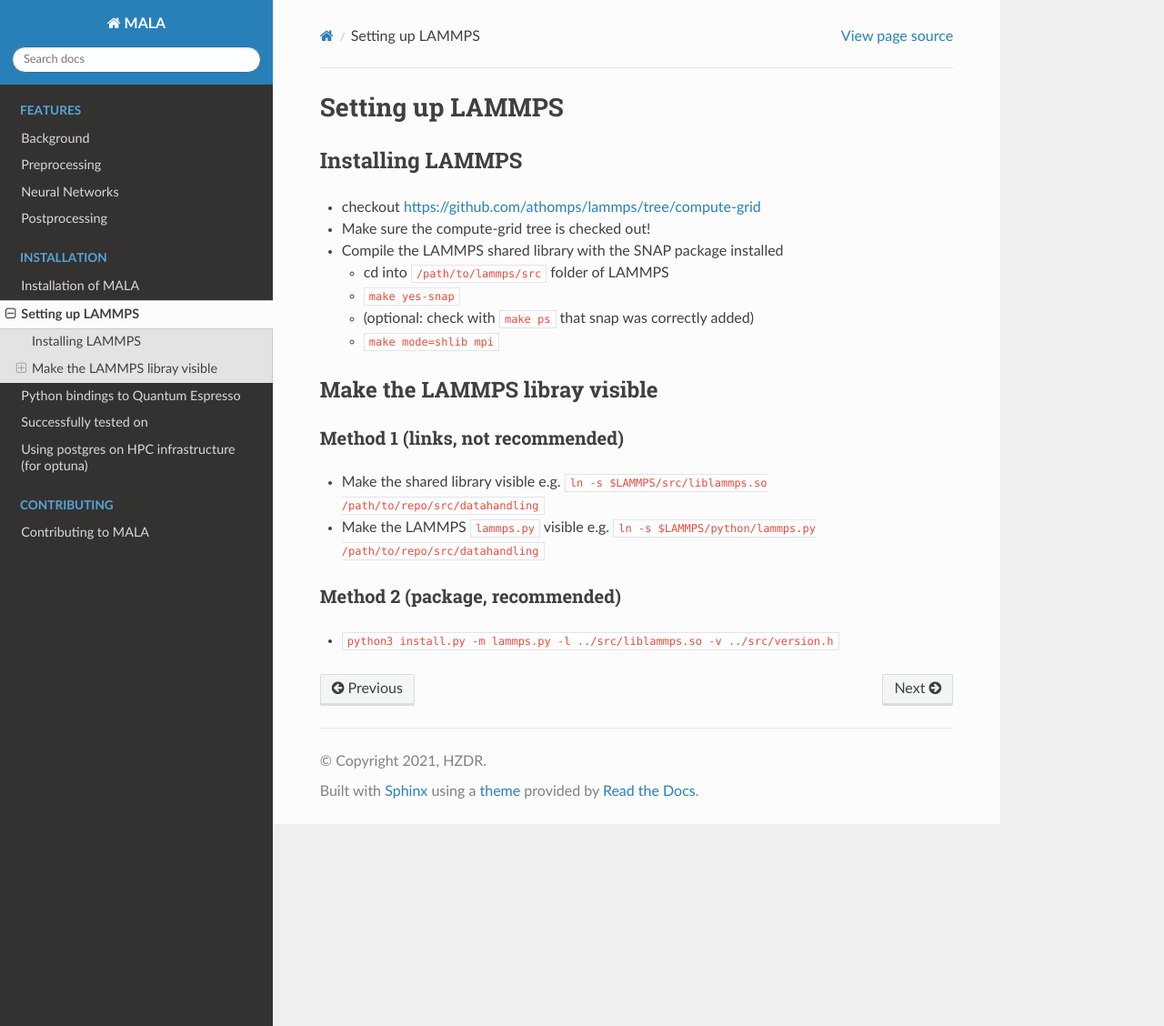
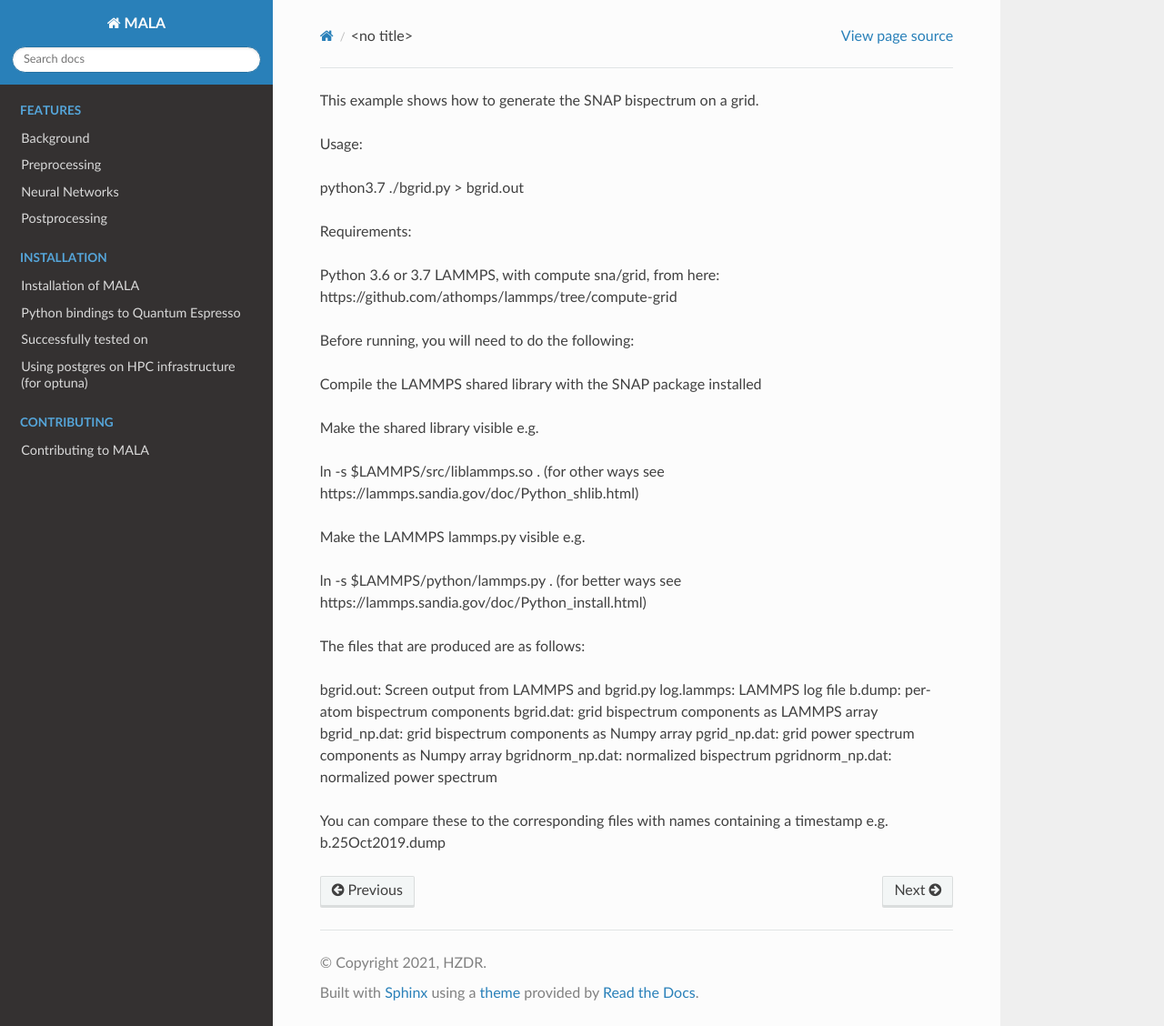
Before and after one commit to mala-project/mala, a Sphinx documentation site: the page built from docs/source/install/INSTALL_LAMMPS.md, in a window 1280 px wide and 1128 px high. Shown: the whole window at 91% size. Built offline with Sphinx 7.4.7 and the Read the Docs theme 2.0.0, drawn with Linux system fonts in a browser that asks for light colours; pages that are not in the unit, such as notebooks, are missing from menus.

```diff
--- a/docs/source/install/INSTALL_LAMMPS.md
+++ b/docs/source/install/INSTALL_LAMMPS.md
@@ -1,22 +1,38 @@
-# Setting up LAMMPS
+This example shows how to generate the SNAP bispectrum on a grid.
 
-## Installing LAMMPS
+Usage:
 
-* checkout <https://github.com/athomps/lammps/tree/compute-grid>
-* Make sure the compute-grid tree is checked out!
-* Compile the LAMMPS shared library with the SNAP package installed
-    - cd into `/path/to/lammps/src` folder of LAMMPS
-    - `make yes-snap`
-    - (optional: check with `make ps` that snap was correctly added)
-    - `make mode=shlib mpi`
+python3.7 ./bgrid.py > bgrid.out
 
-## Make the LAMMPS libray visible
+Requirements:
 
-### Method 1 (links, not recommended)
+Python 3.6 or 3.7
+LAMMPS, with compute sna/grid, from here:
+https://github.com/athomps/lammps/tree/compute-grid
 
-* Make the shared library visible e.g. `ln -s $LAMMPS/src/liblammps.so /path/to/repo/src/datahandling`
-* Make the LAMMPS `lammps.py` visible e.g. `ln -s $LAMMPS/python/lammps.py /path/to/repo/src/datahandling`
+Before running, you will need to do the following:
 
-### Method 2 (package, recommended)
+1. Compile the LAMMPS shared library with the SNAP package installed
+2. Make the shared library visible e.g.
 
-* `python3 install.py -m lammps.py -l ../src/liblammps.so -v ../src/version.h`
+ln -s $LAMMPS/src/liblammps.so .
+(for other ways see https://lammps.sandia.gov/doc/Python_shlib.html)
+
+3. Make the LAMMPS lammps.py visible e.g.
+
+ln -s $LAMMPS/python/lammps.py .
+(for better ways see https://lammps.sandia.gov/doc/Python_install.html)
+
+The files that are produced are as follows:
+
+bgrid.out: Screen output from LAMMPS and bgrid.py
+log.lammps: LAMMPS log file
+b.dump: per-atom bispectrum components
+bgrid.dat: grid bispectrum components as LAMMPS array
+bgrid_np.dat: grid bispectrum components as Numpy array
+pgrid_np.dat: grid power spectrum components as Numpy array
+bgridnorm_np.dat: normalized bispectrum
+pgridnorm_np.dat: normalized power spectrum
+
+You can compare these to the corresponding files
+with names containing a timestamp e.g. b.25Oct2019.dump
```
Also changed, not shown: 1 other file.
